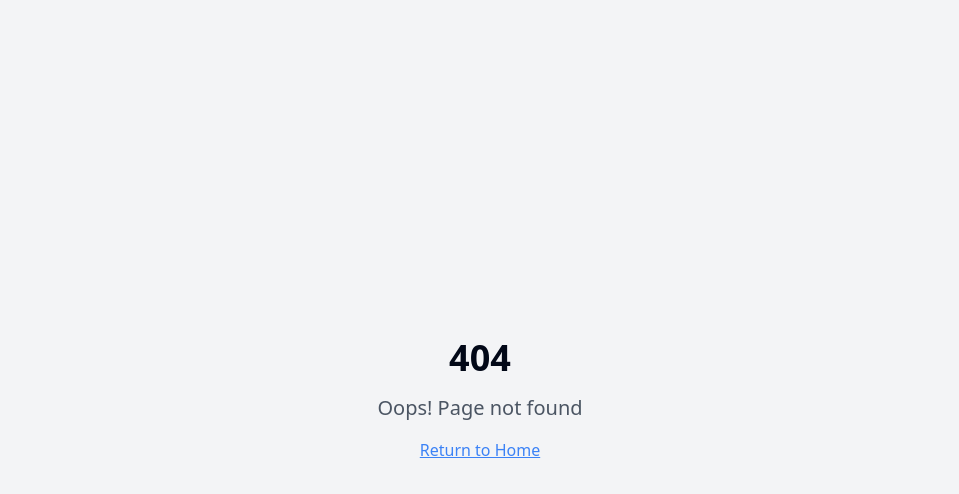
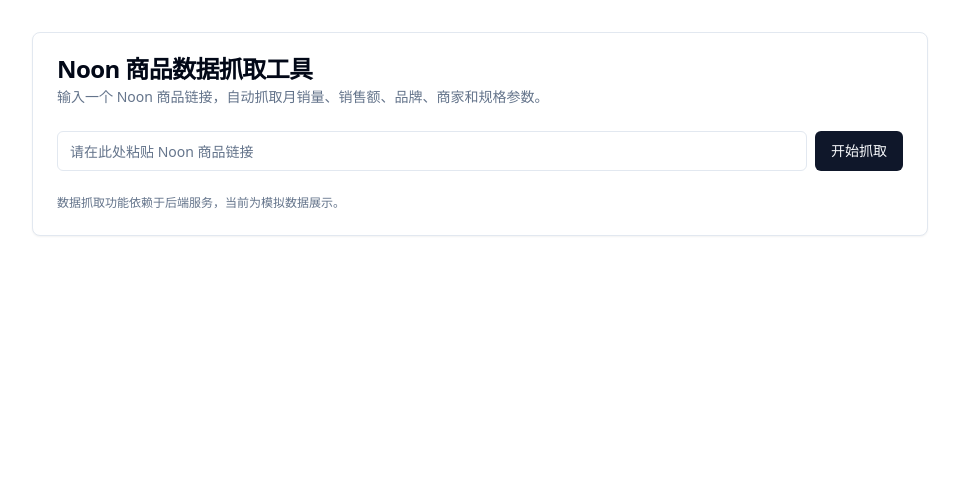
Before and after one commit to 1057300248/clever-quokka-climb, a React (Vite) app: page /noon-scraper in a window 1280 px wide. Before the commit this address had no page. Shown: the top 494 px of the page, without its empty margins (160-1119 px from the left). Built offline with nearby package versions, Linux system fonts and the light colour scheme.

Commit message:
[dyad] 创建Noon商品数据抓取工具 - wrote 3 file(s) + extra files edited outside of Dyad

```diff
--- a/package.json
+++ b/package.json
@@ -11,6 +11,10 @@
     "preview": "vite preview"
   },
   "dependencies": {
+    "@capacitor/android": "^7.4.2",
+    "@capacitor/cli": "^7.4.2",
+    "@capacitor/core": "^7.4.2",
+    "@capacitor/ios": "^7.4.2",
     "@hookform/resolvers": "^3.9.0",
     "@radix-ui/react-accordion": "^1.2.0",
     "@radix-ui/react-alert-dialog": "^1.1.1",
--- a/src/App.tsx
+++ b/src/App.tsx
@@ -6,6 +6,7 @@ import { BrowserRouter, Routes, Route } from "react-router-dom";
 import Index from "./pages/Index";
 import NotFound from "./pages/NotFound";
 import PriceComparator from "./pages/PriceComparator";
+import NoonScraper from "./pages/NoonScraper";
 
 const queryClient = new QueryClient();
 
@@ -18,6 +19,7 @@ const App = () => (
         <Routes>
           <Route path="/" element={<Index />} />
           <Route path="/price-comparator" element={<PriceComparator />} />
+          <Route path="/noon-scraper" element={<NoonScraper />} />
           {/* ADD ALL CUSTOM ROUTES ABOVE THE CATCH-ALL "*" ROUTE */}
           <Route path="*" element={<NotFound />} />
         </Routes>
--- a/src/pages/Index.tsx
+++ b/src/pages/Index.tsx
@@ -12,9 +12,12 @@ const Index = () => {
         <p className="text-lg md:text-xl text-gray-600 dark:text-gray-300 mb-8">
           我们已经为您准备好了基础功能，让我们开始构建您的项目吧！
         </p>
-        <div className="flex justify-center gap-4">
+        <div className="flex flex-wrap justify-center gap-4">
           <Button asChild size="lg">
             <Link to="/price-comparator">前往1688比价工具</Link>
+          </Button>
+          <Button asChild size="lg" variant="secondary">
+            <Link to="/noon-scraper">前往Noon数据抓取工具</Link>
           </Button>
         </div>
       </div>
--- /dev/null
+++ b/src/pages/NoonScraper.tsx
@@ -0,0 +1,187 @@
+import { useState } from "react";
+import { Button } from "@/components/ui/button";
+import {
+  Card,
+  CardContent,
+  CardDescription,
+  CardFooter,
+  CardHeader,
+  CardTitle,
+} from "@/components/ui/card";
+import { Input } from "@/components/ui/input";
+import {
+  Table,
+  TableBody,
+  TableCell,
+  TableHead,
+  TableHeader,
+  TableRow,
+} from "@/components/ui/table";
+import { showError, showSuccess } from "@/utils/toast";
+import * as XLSX from "xlsx";
+
+// 为抓取的商品定义数据结构
+type NoonProduct = {
+  monthlySalesVolume: number | string;
+  monthlySalesValue: number | string;
+  brandLink: string;
+  sellerLink: string;
+  specifications: Record<string, string>;
+};
+
+const NoonScraper = () => {
+  const [productUrl, setProductUrl] = useState("");
+  const [productData, setProductData] = useState<NoonProduct | null>(null);
+  const [isLoading, setIsLoading] = useState(false);
+
+  const handleScrape = () => {
+    if (!productUrl.includes("noon.com")) {
+      showError("请输入一个有效的 Noon 商品链接");
+      return;
+    }
+    setIsLoading(true);
+    console.log("开始抓取: ", productUrl);
+
+    // 模拟一个到后端抓取服务的网络请求
+    setTimeout(() => {
+      // 这里通常会从您的后端接收数据
+      // 现在，我们使用模拟数据
+      const mockData: NoonProduct = {
+        monthlySalesVolume: "500+",
+        monthlySalesValue: "150,000 AED",
+        brandLink: "https://www.noon.com/uae-en/s/apple",
+        sellerLink: "https://www.noon.com/uae-en/s/noon",
+        specifications: {
+          "Model Name": "iPhone 15 Pro Max",
+          "Storage Capacity": "256 GB",
+          "Colour": "Natural Titanium",
+          "Cellular Network": "5G",
+        },
+      };
+      setProductData(mockData);
+      setIsLoading(false);
+      showSuccess("商品数据抓取成功！");
+    }, 2000);
+  };
+
+  const handleExport = () => {
+    if (!productData) {
+      showError("没有可导出的数据。");
+      return;
+    }
+
+    // 准备要导出为 Excel 的数据
+    const specs = Object.entries(productData.specifications)
+      .map(([key, value]) => `${key}: ${value}`)
+      .join("\n");
+
+    const dataToExport = [
+      {
+        "月销售量": productData.monthlySalesVolume,
+        "月销售额": productData.monthlySalesValue,
+        "品牌链接": productData.brandLink,
+        "商家链接": productData.sellerLink,
+        "参数规格": specs,
+      },
+    ];
+
+    const worksheet = XLSX.utils.json_to_sheet(dataToExport);
+    const workbook = XLSX.utils.book_new();
+    XLSX.utils.book_append_sheet(workbook, worksheet, "Noon Product Data");
+
+    // 设置列宽
+    worksheet["!cols"] = [
+      { wch: 15 }, // 月销售量
+      { wch: 20 }, // 月销售额
+      { wch: 40 }, // 品牌链接
+      { wch: 40 }, // 商家链接
+      { wch: 50 }, // 参数规格
+    ];
+
+    XLSX.writeFile(workbook, "noon_product_data.xlsx");
+    showSuccess("数据已成功导出为 Excel 文件！");
+  };
+
+  return (
+    <div className="container mx-auto p-4 md:p-8">
+      <Card className="w-full max-w-4xl mx-auto">
+        <CardHeader>
+          <CardTitle>Noon 商品数据抓取工具</CardTitle>
+          <CardDescription>
+            输入一个 Noon 商品链接，自动抓取月销量、销售额、品牌、商家和规格参数。
+          </CardDescription>
+        </CardHeader>
+        <CardContent>
+          <div className="flex w-full items-center space-x-2">
+            <Input
+              type="url"
+              placeholder="请在此处粘贴 Noon 商品链接"
+              value={productUrl}
+              onChange={(e) => setProductUrl(e.target.value)}
+              disabled={isLoading}
+            />
+            <Button onClick={handleScrape} disabled={isLoading}>
+              {isLoading ? "抓取中..." : "开始抓取"}
+            </Button>
+          </div>
+
+          {productData && (
+            <div className="mt-6">
+              <div className="flex justify-between items-center mb-4">
+                <h3 className="text-lg font-semibold">抓取结果</h3>
+                <Button onClick={handleExport} variant="outline">
+                  导出为 Excel
+                </Button>
+              </div>
+              <div className="grid grid-cols-1 md:grid-cols-2 gap-4 mb-6">
+                <Card>
+                  <CardHeader>
+                    <CardTitle>销售数据</CardTitle>
+                  </CardHeader>
+                  <CardContent>
+                    <p><strong>月销售量:</strong> {productData.monthlySalesVolume}</p>
+                    <p><strong>月销售额:</strong> {productData.monthlySalesValue}</p>
+                  </CardContent>
+                </Card>
+                <Card>
+                  <CardHeader>
+                    <CardTitle>链接信息</CardTitle>
+                  </CardHeader>
+                  <CardContent>
+                    <p><strong>品牌:</strong> <a href={productData.brandLink} target="_blank" rel="noopener noreferrer" className="text-blue-600 hover:underline">访问链接</a></p>
+                    <p><strong>商家:</strong> <a href={productData.sellerLink} target="_blank" rel="noopener noreferrer" className="text-blue-600 hover:underline">访问链接</a></p>
+                  </CardContent>
+                </Card>
+              </div>
+
+              <h4 className="text-md font-semibold mb-2">参数规格</h4>
+              <Table>
+                <TableHeader>
+                  <TableRow>
+                    <TableHead>参数</TableHead>
+                    <TableHead>值</TableHead>
+                  </TableRow>
+                </TableHeader>
+                <TableBody>
+                  {Object.entries(productData.specifications).map(([key, value]) => (
+                    <TableRow key={key}>
+                      <TableCell className="font-medium">{key}</TableCell>
+                      <TableCell>{value}</TableCell>
+                    </TableRow>
+                  ))}
+                </TableBody>
+              </Table>
+            </div>
+          )}
+        </CardContent>
+        <CardFooter>
+          <p className="text-xs text-muted-foreground">
+            数据抓取功能依赖于后端服务，当前为模拟数据展示。
+          </p>
+        </CardFooter>
+      </Card>
+    </div>
+  );
+};
+
+export default NoonScraper;
```
Also changed, not shown: capacitor.config.ts (added, +9 -0 lines), 1 other file (tests, documents, lock files or other folders).
